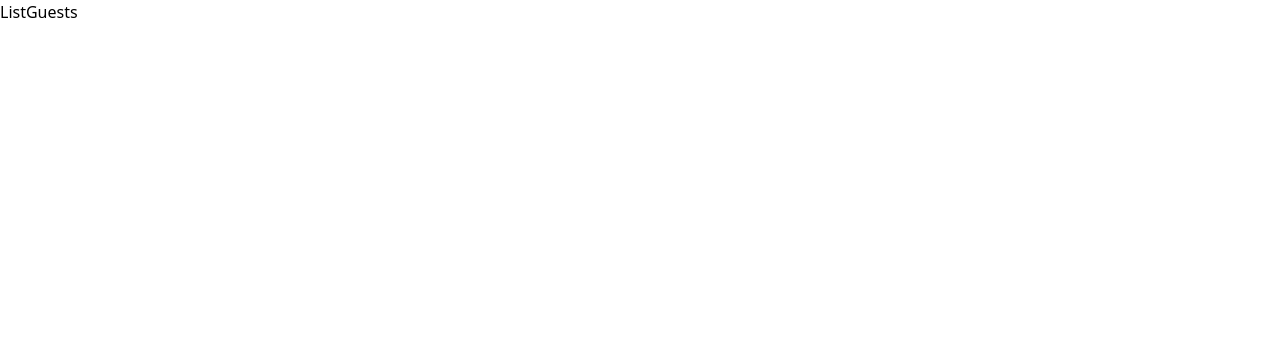
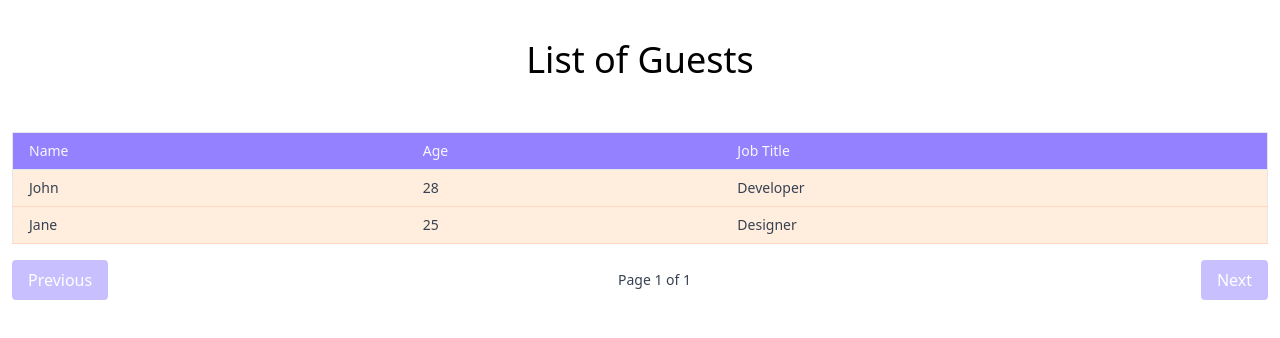
Before and after one commit to Rajvardhan222/hotel-assignments, a React (Vite) app in the folder client/hotel/: page /guestAdmin/list in a window 1280 px wide. Shown: the top 338 px of the page. Built offline with nearby package versions, Linux system fonts and the light colour scheme.

Commit message:
guest list demo page

```diff
--- a/client/hotel/src/pages/Guest Admin/ListGuests.jsx
+++ b/client/hotel/src/pages/Guest Admin/ListGuests.jsx
@@ -1,8 +1,34 @@
 import React from 'react'
+import Table from '../../components/Table'
+const data = [
+  { name: 'John', age: 28, job: 'Developer' },
+  { name: 'Jane', age: 25, job: 'Designer' },
+];
 
+const columns = [
+  {
+    accessorKey: 'name',
+    header: 'Name',
+  },
+  {
+    accessorKey: 'age',
+    header: 'Age',
+  },
+  {
+    accessorKey: 'job',
+    header: 'Job Title',
+  },
+];
 function ListGuests() {
   return (
-    <div>ListGuests</div>
+    <div className=''>
+      <div className='sm:p-2 md:p-8 lg:p-10'>
+        <h1 className='text-4xl text-center '>List of Guests</h1>
+      </div>
+      <div className='w-full overflow-x-scroll sm:p-3 lg:p-18'>
+        <Table data={data} columns={columns} />
+      </div>
+    </div>
   )
 }
 
```
